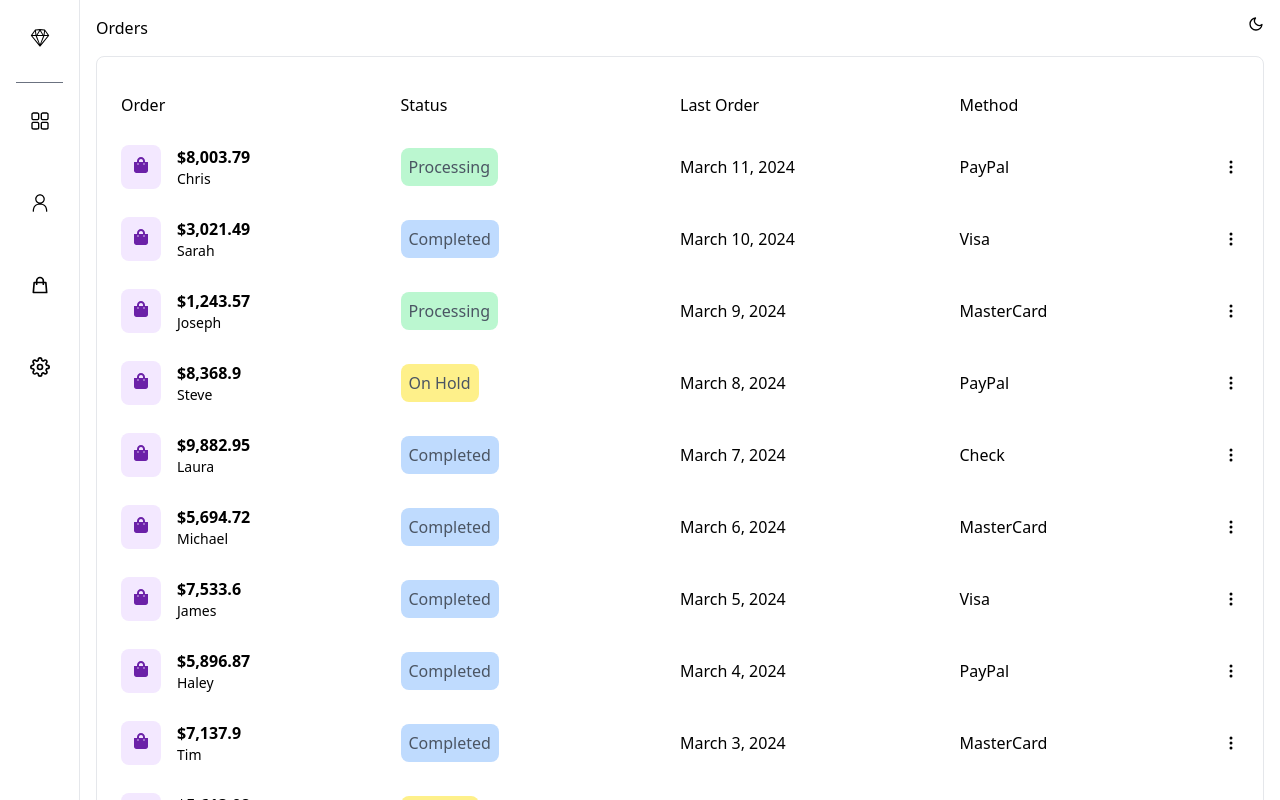
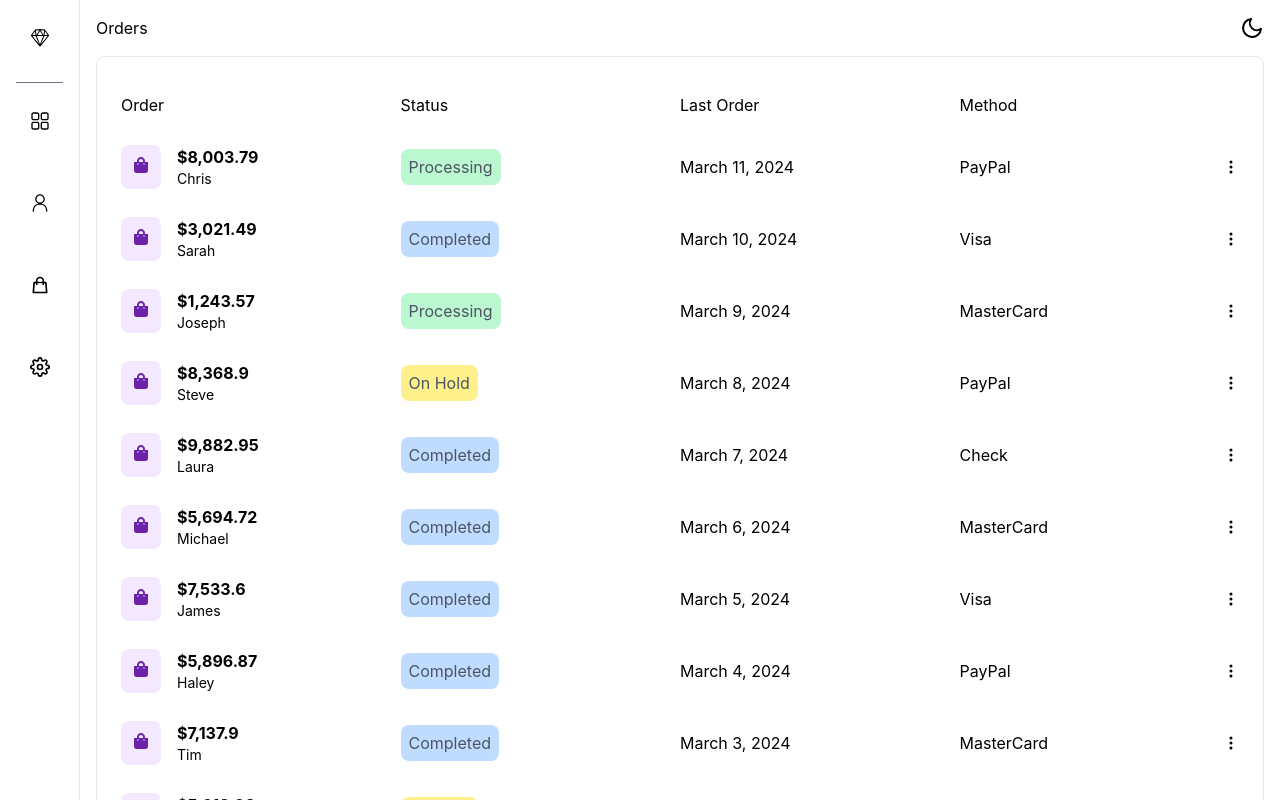
Before and after one commit to jasonmaidev/dashingly, a Next.js app: page /orders in a window 1280 px wide. Shown: the top 800 px of the page. Built offline with nearby package versions, Linux system fonts and the light colour scheme.

Commit message:
add hover transition

```diff
--- a/components/RecentOrders.jsx
+++ b/components/RecentOrders.jsx
@@ -7,10 +7,10 @@ const RecentOrders = () => {
     <div className='w-full col-span-1 relative lg:h-[70vh] h-[50vh] m-auto p-4 border rounded-lg  overflow-y-scroll no-scrollbar'>
       <h1>Recent Orders</h1>
       <ul>
-        {data.map((order, id) => (
+        {data?.map((order, id) => (
           <li
             key={id}
-            className=' hover:bg-gray-500 rounded-lg my-3 p-2 flex items-center cursor-pointer'
+            className='hover:transition-all hover:ease-in-out hover:duration-300 hover:bg-gray-500 rounded-lg my-3 p-2 flex items-center cursor-pointer'
           >
             <div className='bg-purple-100 rounded-lg p-3'>
               <FaShoppingBag className='text-purple-800' />
--- a/components/ThemeSwitch.jsx
+++ b/components/ThemeSwitch.jsx
@@ -22,11 +22,11 @@ export default function ThemeSwitch() {
   )
 
   if (resolvedTheme === 'dark') {
-    return <FiSun className=" hover:cursor-pointer" onClick={() => setTheme('light')} />
+    return <FiSun size={24} className=" hover:cursor-pointer" onClick={() => setTheme('light')} />
   }
 
   if (resolvedTheme === 'light') {
-    return <FiMoon className=" hover:cursor-pointer" onClick={() => setTheme('dark')} />
+    return <FiMoon size={24} className=" hover:cursor-pointer" onClick={() => setTheme('dark')} />
   }
 
 }
--- a/data/data.js
+++ b/data/data.js
@@ -5,7 +5,6 @@ const currentDateString = (() => {
     return date.toLocaleDateString('en-US', { year: 'numeric', month: 'long', day: 'numeric' });
   };
 })();
-
 
 const randomNumber = () => {
   return Math.round(Math.random() * 9999 * 100) / 100;
--- a/pages/_app.js
+++ b/pages/_app.js
@@ -4,7 +4,7 @@ import { Providers } from '@/components/providers';
 
 export default function App({ Component, pageProps }) {
   return (
-    <Providers >
+    <Providers>
       <Sidebar>
         <Component {...pageProps} />
       </Sidebar>
--- a/pages/customers.jsx
+++ b/pages/customers.jsx
@@ -17,7 +17,7 @@ const customers = () => {
           </div>
           <ul>
             {data.map((order, id) => (
-              <li key={id} className=' hover:bg-gray-100 rounded-lg my-3 p-2 grid md:grid-cols-4 sm:grid-cols-3 grid-cols-2 items-center justify-between cursor-pointer'>
+              <li key={id} className=' hover:transition-all hover:ease-in-out hover:duration-300 hover:bg-gray-500 rounded-lg my-3 p-2 grid md:grid-cols-4 sm:grid-cols-3 grid-cols-2 items-center justify-between cursor-pointer'>
                 <div className='flex items-center'>
                   <div className='bg-purple-100 p-3 rounded-lg'>
                     <BsPersonFill className='text-purple-800' />
--- a/pages/index.js
+++ b/pages/index.js
@@ -1,5 +1,4 @@
 import Head from 'next/head';
-import Image from 'next/image';
 
 import Header from '../components/Header';
 import TopCards from '../components/TopCards';
--- a/pages/orders.jsx
+++ b/pages/orders.jsx
@@ -20,14 +20,14 @@ const orders = () => {
             {data.map((order, id) => (
               <li
                 key={id}
-                className=' hover:bg-gray-100 rounded-lg my-3 p-2 grid md:grid-cols-4 sm:grid-cols-3 grid-cols-2 items-center justify-between cursor-pointer'
+                className='hover:transition-all hover:ease-in-out hover:duration-300 hover:bg-gray-500 rounded-lg my-3 p-2 grid md:grid-cols-4 sm:grid-cols-3 grid-cols-2 items-center justify-between cursor-pointer'
               >
                 <div className='flex'>
                   <div className='bg-purple-100 p-3 rounded-lg'>
                     <FaShoppingBag className='text-purple-800' />
                   </div>
                   <div className='pl-4'>
-                    <p className=' font-bold'>
+                    <p className=' font-bold' suppressHydrationWarning>
                       ${order.total.toLocaleString()}
                     </p>
                     <p className=' text-sm'>{order.name.first}</p>
@@ -46,7 +46,7 @@ const orders = () => {
                     {order.status}
                   </span>
                 </p>
-                <p className='hidden md:flex'>{order.date}</p>
+                <p className='hidden md:flex' suppressHydrationWarning>{order.date}</p>
                 <div className='sm:flex hidden justify-between items-center'>
                   <p>{order.method}</p>
                   <BsThreeDotsVertical />
--- a/styles/globals.css
+++ b/styles/globals.css
@@ -1,7 +1,11 @@
 @tailwind base;
 @tailwind components;
 @tailwind utilities;
+@import url('https://fonts.googleapis.com/css2?family=Inter&display=swap');
 
+body {
+  font-family: 'Inter', sans-serif;
+}
 /* width */
 @layer utilities {
   /* Hide scrollbar for Chrome, Safari and Opera */
```
